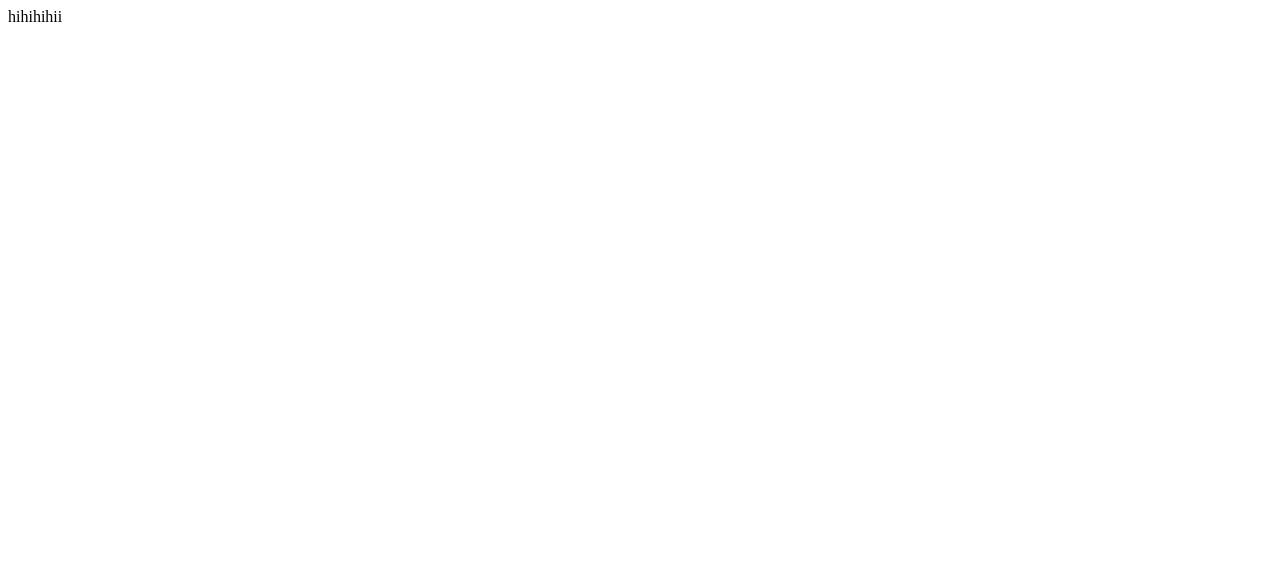
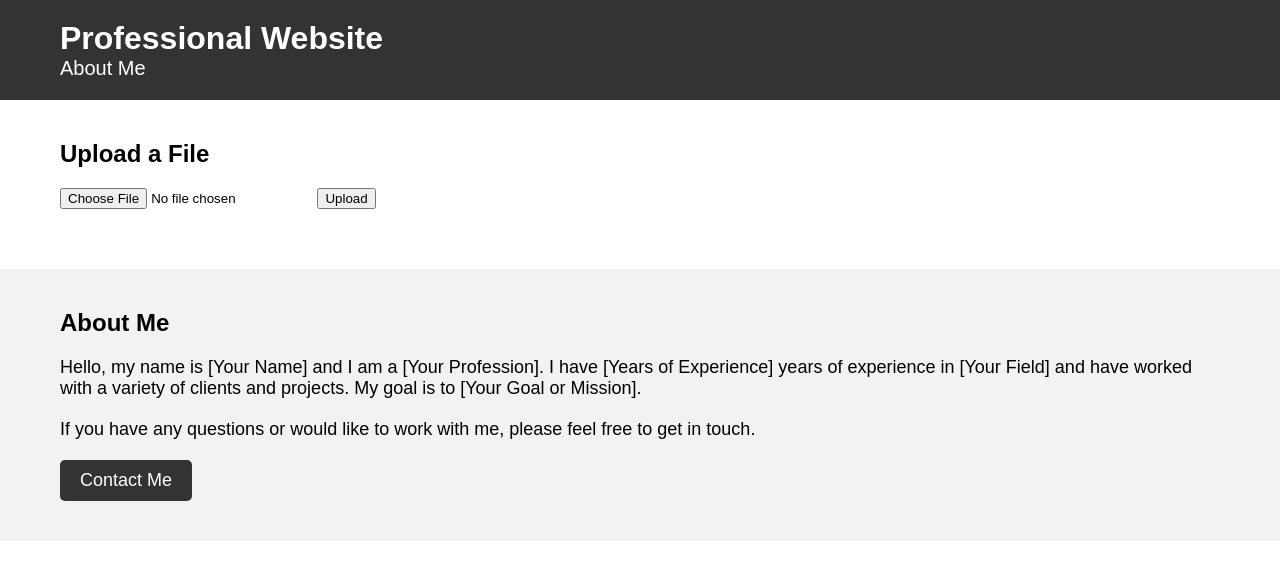
Before and after one commit to JacobisEpic/Design-a-thon-Neural-Network, a plain HTML site: page index.html in a window 1280 px wide. Drawn offline with Linux system fonts and the light colour scheme.

Commit message:
some form of a website

```diff
--- /dev/null
+++ b/about.html
@@ -0,0 +1,43 @@
+<!DOCTYPE html>
+<html>
+  <head>
+    <title>About Me</title>
+    <link rel="stylesheet" href="style.css">
+  </head>
+  <body>
+    <header>
+      <div class="container">
+        <h1>About Me</h1>
+        <nav>
+          <ul>
+            <li><a href="index.html">Home</a></li>
+            <li><a href="contact.html">Contact</a></li>
+          </ul>
+        </nav>
+      </div>
+    </header>
+    <main>
+      <div class="container">
+        <h2>Who am I?</h2>
+        <p>Hi, my name is [Your Name] and I am a [Your Profession]. I have been working in this field for [Years of Experience] years and have gained valuable skills and knowledge along the way.</p>
+        <h2>My Skills</h2>
+        <ul>
+          <li>Skill 1</li>
+          <li>Skill 2</li>
+          <li>Skill 3</li>
+          <li>Skill 4</li>
+        </ul>
+        <h2>My Education</h2>
+        <ul>
+          <li>Degree 1 from University 1</li>
+          <li>Degree 2 from University 2</li>
+        </ul>
+      </div>
+    </main>
+    <footer>
+      <div class="container">
+        <p>&copy; 2023 - [Your Name]</p>
+      </div>
+    </footer>
+  </body>
+</html>
--- a/index.html
+++ b/index.html
@@ -1 +1,36 @@
-hihihihii
+<!DOCTYPE html>
+<html>
+  <head>
+    <title>Professional Website</title>
+    <link rel="stylesheet" href="style.css">
+  </head>
+  <body>
+    <header>
+      <div class="container">
+        <h1>Professional Website</h1>
+        <nav>
+          <ul>
+            <li><a href="about.html">About Me</a></li>
+          </ul>
+        </nav>
+      </div>
+    </header>
+    <main>
+      <div class="container">
+        <h2>Upload a File</h2>
+        <form action="upload.php" method="post" enctype="multipart/form-data">
+          <input type="file" name="fileToUpload" id="fileToUpload">
+          <input type="submit" value="Upload" name="submit">
+        </form>
+      </div>
+    </main>
+    <section id="about">
+      <div class="container">
+        <h2>About Me</h2>
+        <p>Hello, my name is [Your Name] and I am a [Your Profession]. I have [Years of Experience] years of experience in [Your Field] and have worked with a variety of clients and projects. My goal is to [Your Goal or Mission].</p>
+        <p>If you have any questions or would like to work with me, please feel free to get in touch.</p>
+        <a href="mailto:yourname@example.com">Contact Me</a>
+      </div>
+    </section>
+  </body>
+</html>
--- /dev/null
+++ b/style.css
@@ -0,0 +1,86 @@
+* {
+    box-sizing: border-box;
+  }
+
+  body {
+    font-family: Arial, sans-serif;
+    margin: 0;
+  }
+
+  .container {
+    max-width: 1200px;
+    margin: 0 auto;
+    padding: 0 20px;
+  }
+
+  header {
+    background-color: #333;
+    color: #fff;
+    padding: 20px;
+  }
+
+  header h1 {
+    margin: 0;
+    font-size: 32px;
+  }
+
+  nav ul {
+    margin: 0;
+    padding: 0;
+    list-style: none;
+  }
+
+  nav ul li {
+    display: inline-block;
+    margin-right: 20px;
+  }
+
+  nav ul li a {
+    color: #fff;
+    text-decoration: none;
+    font-size: 20px;
+  }
+
+  nav ul li a:hover {
+    border-bottom: 2px solid #fff;
+  }
+
+  main {
+    padding: 40px 0;
+  }
+
+  main h2 {
+    margin-top: 0;
+  }
+
+  form input[type="file"] {
+    margin-bottom: 20px;
+  }
+
+  section {
+    background-color: #f2f2f2;
+    padding: 40px 0;
+  }
+
+  section h2 {
+    margin-top: 0;
+  }
+
+  section p {
+    margin-bottom: 20px;
+    font-size: 18px;
+  }
+
+  section a {
+    display: inline-block;
+    padding: 10px 20px;
+    background-color: #333;
+    color: #fff;
+    text-decoration: none;
+    font-size: 18px;
+    border-radius: 5px;
+  }
+
+  section a:hover {
+    background-color: #555;
+  }
```
Also changed, not shown: 3 other files.
